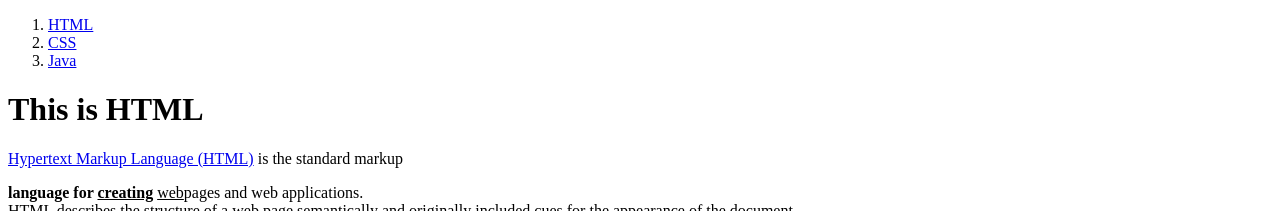
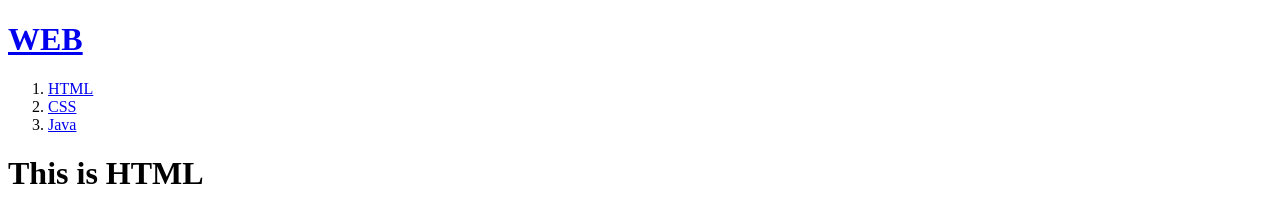
Before and after one commit to gyungpa/wongi, a plain HTML site: page 1.html in a window 1280 px wide. Shown: the top 211 px of the page. Drawn offline with Linux system fonts and the light colour scheme.

Commit message:
Add files via upload

```diff
--- a/1.html
+++ b/1.html
@@ -5,15 +5,14 @@
 	<meta charset="utf-8">
 </head>
 <body>
-<ol>
-	<li><a href="1.html">HTML</a></li>
-	<li><a href="2.html">CSS</a></li>
-	<li><a href="3.html">Java</a></li>
-</ol>
-
+	<h1><a href="index.html">WEB</a></h1>
+	<ol>
+		<li><a href="1.html">HTML</a></li>
+		<li><a href="2.html">CSS</a></li>
+		<li><a href="3.html">Java</a></li>
+		</ol>
 <h1>This is HTML</h1>
-<p><a
-	href="https://www.w3.org/TR/html5/" target="_blank" title="html5 specification">
+<p><a href="https://www.w3.org/TR/html5/" target="_blank" title="html5 specification">
 Hypertext Markup Language (HTML)</a> is the standard markup
 <p><strong>language for <u>creating</u></strong> <u>web</u>pages and web applications.
 <br>HTML describes the structure of a web page semantically and originally included cues for the appearance of the document.</p><p style="margin-top:15px;">
```
Also changed, not shown: 2.html (indentation only), 3.html (indentation only).
